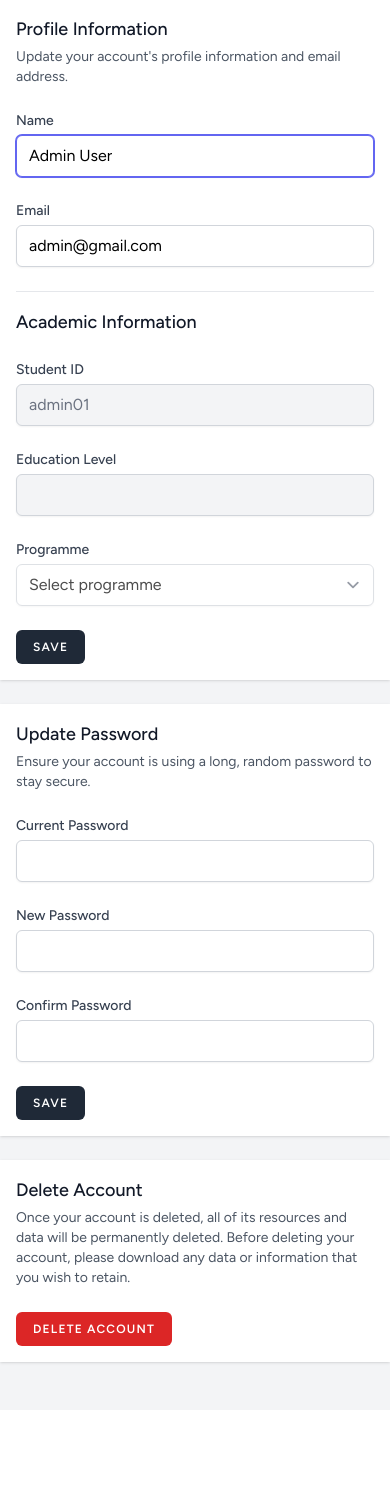
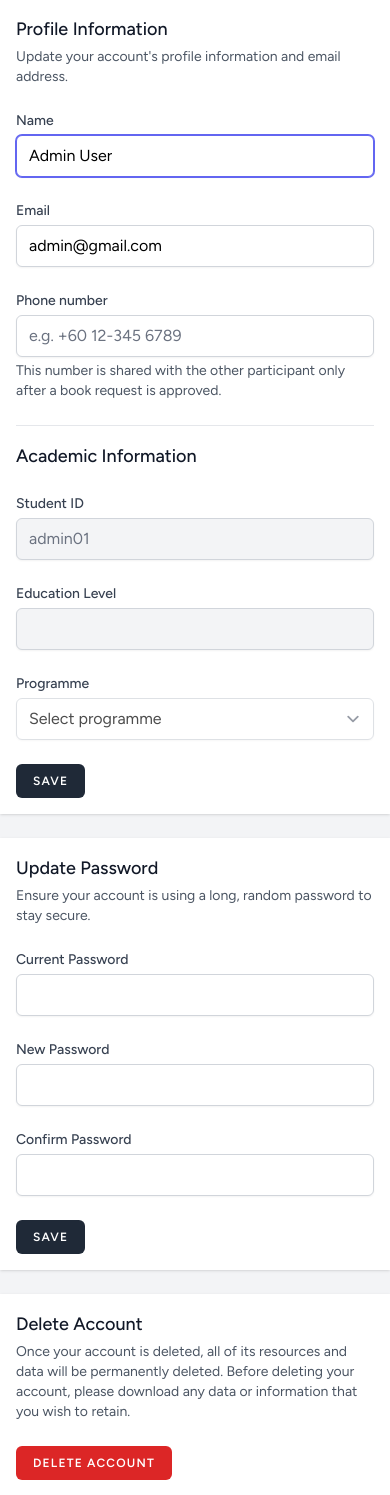
Before and after one commit to damhaikl/book-exchange-app-FYP1March2026, a Laravel app: page /profile in a window 390 px wide. Shown: the part 187-1682 px from the top of the page. Before the commit the page ends 1553 px from the top, so only its background shows below. Run offline with Laravel 12, Linux system fonts and the light colour scheme; a user stored in the database is signed in; data comes from the database, SQL or seed files in the repository; style sheets or scripts are compiled from the project's sources.

Commit message:
letak no phone

```diff
--- a/app/Http/Controllers/Auth/RegisteredUserController.php
+++ b/app/Http/Controllers/Auth/RegisteredUserController.php
@@ -34,6 +34,7 @@ class RegisteredUserController extends Controller
             'studentid' => ['required', 'string', 'unique:users'],
             'name' => ['required', 'string', 'max:255'],
             'email' => ['required', 'string', 'email', 'max:255', 'unique:users'],
+            'phone' => ['required', 'string', 'max:30', 'regex:/^[0-9+().\s-]+$/'],
             'password' => ['required', 'confirmed', Rules\Password::defaults()],
             'education_level' => ['required', 'string'],
             'programme' => ['required', 'string'],
@@ -43,6 +44,7 @@ class RegisteredUserController extends Controller
             'studentid' => $request->studentid,
             'name' => $request->name,
             'email' => $request->email,
+            'phone' => $request->phone,
             'password' => Hash::make($request->password),
             'education_level' => $request->education_level,
             'programme' => $request->programme,
--- a/app/Http/Requests/ProfileUpdateRequest.php
+++ b/app/Http/Requests/ProfileUpdateRequest.php
@@ -26,6 +26,7 @@ class ProfileUpdateRequest extends FormRequest
                 'max:255',
                 Rule::unique(User::class)->ignore($this->user()->id),
             ],
+            'phone' => ['nullable', 'string', 'max:30', 'regex:/^[0-9+().\s-]+$/'],
         ];
     }
 }
--- a/app/Models/User.php
+++ b/app/Models/User.php
@@ -10,7 +10,7 @@ use Illuminate\Database\Eloquent\Factories\HasFactory;
 use Illuminate\Foundation\Auth\User as Authenticatable;
 use Illuminate\Notifications\Notifiable;
 
-#[Hidden(['password', 'remember_token'])]
+#[Hidden(['password', 'remember_token', 'phone'])]
 class User extends Authenticatable
 {
     /** @use HasFactory<UserFactory> */
@@ -31,6 +31,7 @@ class User extends Authenticatable
     protected $fillable = [
         'name',
         'email',
+        'phone',
         'password',
         'studentid',
         'education_level',
--- a/resources/views/auth/register.blade.php
+++ b/resources/views/auth/register.blade.php
@@ -96,6 +96,12 @@
                         <label for="email" class="form-label">Email address</label>
                         <input type="email" id="email" name="email" class="form-control" value="{{ old('email') }}" placeholder="you@example.com" autocomplete="email" required>
                         @error('email') <small class="field-error">{{ $message }}</small> @enderror
+                    </div>
+                    <div class="col-12 col-sm-6">
+                        <label for="phone" class="form-label">Phone number</label>
+                        <input type="tel" id="phone" name="phone" class="form-control" value="{{ old('phone') }}" placeholder="e.g. +60 12-345 6789" autocomplete="tel" inputmode="tel" required>
+                        <small class="form-hint">Only shared with the other participant after a request is approved.</small>
+                        @error('phone') <small class="field-error">{{ $message }}</small> @enderror
                     </div>
                     <div class="col-12"><div class="form-section-title">Account security</div></div>
                     <div class="col-12 col-sm-6">
--- a/resources/views/profile/partials/update-profile-information-form.blade.php
+++ b/resources/views/profile/partials/update-profile-information-form.blade.php
@@ -45,6 +45,13 @@
                     @endif
                 </div>
             @endif
+        </div>
+
+        <div>
+            <x-input-label for="phone" :value="__('Phone number')" />
+            <x-text-input id="phone" name="phone" type="tel" class="mt-1 block w-full" :value="old('phone', $user->phone)" autocomplete="tel" inputmode="tel" placeholder="e.g. +60 12-345 6789" />
+            <p class="mt-1 text-sm text-gray-600 dark:text-gray-400">This number is shared with the other participant only after a book request is approved.</p>
+            <x-input-error class="mt-2" :messages="$errors->get('phone')" />
         </div>
 
         {{-- ================================= --}}
```
Also changed, not shown: resources/views/inbox.blade.php (+19 -0 lines), resources/views/sent-requests.blade.php (+20 -0 lines), database/migrations/2026_11_25_120000_add_phone_to_users_table.php (added).
